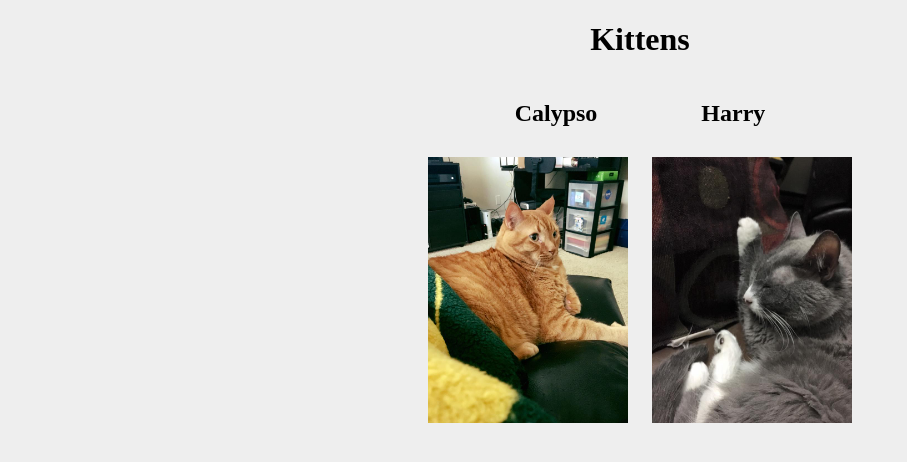
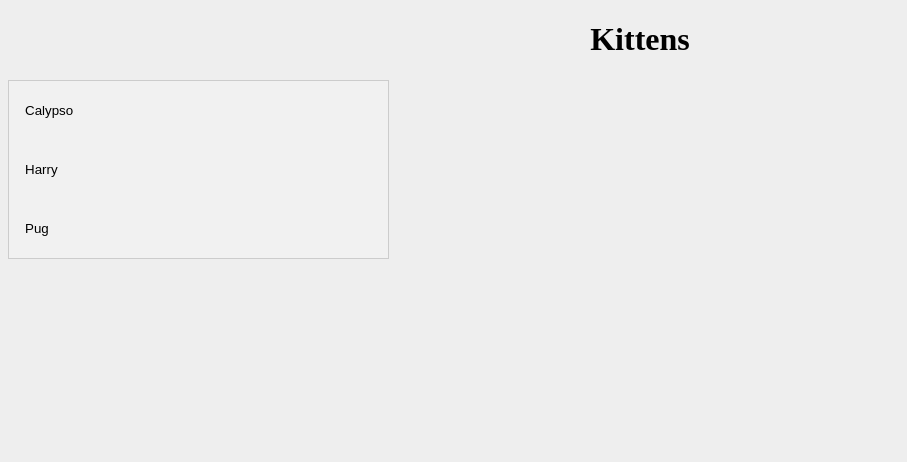
Before and after one commit to ciprianna/my_cats, a plain HTML site: page index.html in a window 1280 px wide. Shown: the whole page, without its empty margins (0-907 px from the left). Drawn offline with Linux system fonts and the light colour scheme.

Commit message:
Added tabbing and js example

```diff
--- a/index.html
+++ b/index.html
@@ -1,14 +1,36 @@
 <!DOCTYPE HTML>
 <html>
   <head>
+    <!-- import the webpage's css file -->
     <link rel="stylesheet" href="./style.css">
+
+    <!-- import the webpage's javascript file -->
+    <script src="./script.js"></script>
   </head>
   <body>
     <h1>Kittens</h1>
-    <h2 class="cat-name">Calypso</h2>
-    <h2 class="cat-name">Harry</h2>
-    <br />
-    <img width="200" src="./assets/Calypso.jpg" alt="Calypso, a large orange cat." />
-    <img width="200" src="./assets/Harry.jpg" alt="Harry, a small gray cat." />
+    <div class="tab">
+      <button class="tablinks" onclick="openPet(event, 'Calypso')">Calypso</button>
+      <button class="tablinks" onclick="openPet(event, 'Harry')">Harry</button>
+      <button class="tablinks" onclick="openPet(event, 'Pug')">Pug</button>
+    </div>
+
+    <div id="Calypso" class="tabcontent">
+      <h3>Calypso</h3>
+      <img width="200" src="./assets/Calypso.jpg" alt="Calypso, a large orange cat." />
+      <p>Calypso is a sweet orange cat who will turn 11 this year. He is 18 and a half pounds.</p>
+    </div>
+
+    <div id="Harry" class="tabcontent">
+      <h3>Harry</h3>
+      <img width="200" src="./assets/Harry.jpg" alt="Harry, a small gray cat." />
+      <p>Harry is a loving gray cat who is 18 years old. He weighs 7 pounds.</p>
+    </div>
+
+    <div id="Pug" class="tabcontent">
+      <h3>Pug</h3>
+      <img width="200" src="./assets/pug.jpg" alt="A random pug." />
+      <p>This is a random picture of a pug.</p>
+    </div>
   </body>
 </html>
--- /dev/null
+++ b/script.js
@@ -0,0 +1,20 @@
+function openPet(evt, petName) {
+  // Declare all variables
+  var i, tabcontent, tablinks;
+
+  // Get all elements with class="tabcontent" and hide them
+  tabcontent = document.getElementsByClassName("tabcontent");
+  for (i = 0; i < tabcontent.length; i++) {
+      tabcontent[i].style.display = "none";
+  }
+
+  // Get all elements with class="tablinks" and remove the class "active"
+  tablinks = document.getElementsByClassName("tablinks");
+  for (i = 0; i < tablinks.length; i++) {
+      tablinks[i].className = tablinks[i].className.replace(" active", "");
+  }
+
+  // Show the current tab, and add an "active" class to the link that opened the tab
+  document.getElementById(petName).style.display = "block";
+  evt.currentTarget.className += " active";
+}
--- a/style.css
+++ b/style.css
@@ -7,8 +7,42 @@ img {
   margin: 10px;
 }
 
-.cat-name {
-  display: inline-block;
-  margin-right: 50px;
-  margin-left: 50px;
+/* Style the tab */
+.tab {
+  float: left;
+  border: 1px solid #ccc;
+  background-color: #f1f1f1;
+  width: 30%;
 }
+
+/* Style the buttons that are used to open the tab content */
+.tab button {
+  display: block;
+  background-color: inherit;
+  color: black;
+  padding: 22px 16px;
+  width: 100%;
+  border: none;
+  outline: none;
+  text-align: left;
+  cursor: pointer;
+  transition: 0.3s;
+}
+
+/* Change background color of buttons on hover */
+.tab button:hover {
+  background-color: #ddd;
+}
+
+/* Create an active/current "tab button" class */
+.tab button.active {
+  background-color: #ccc;
+}
+
+/* Style the tab content */
+.tabcontent {
+  float: left;
+  padding: 0px 12px;
+  width: 65%;
+  display: none;
+}
```
Also changed, not shown: assets/pug.jpg (added), 1 other file.
